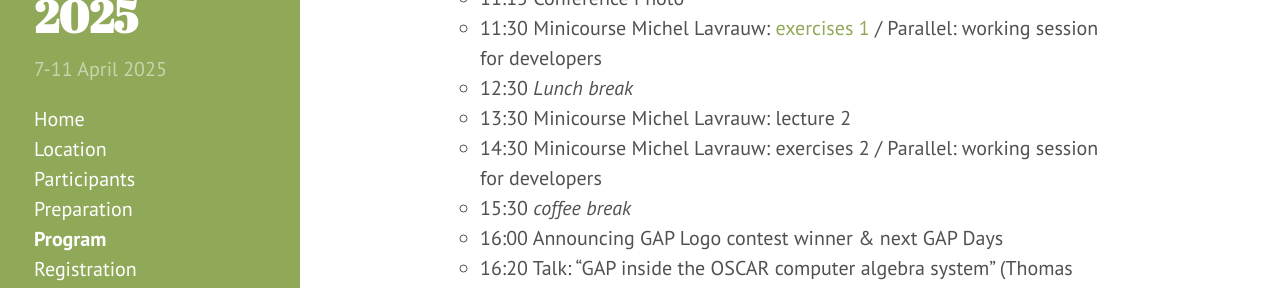
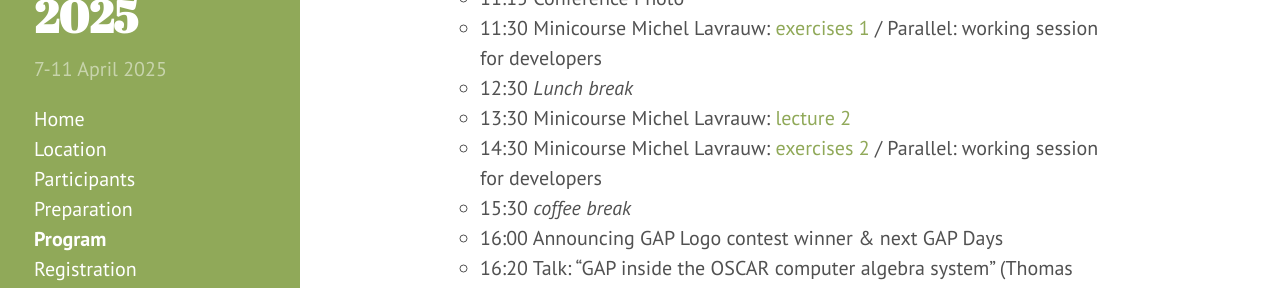
Before and after one commit to gapdays/gapdays2025-spring, a Jekyll site: the page built from program.md, in a window 1280 px wide and 900 px high, scrolled down 3017 px. Shown: the part 155-443 px from the top of the window. Built offline with Jekyll 4.4.1, drawn with Linux system fonts in a browser that asks for light colours; part of the change alters nothing that is shown.

```diff
--- a/program.md
+++ b/program.md
@@ -99,8 +99,8 @@ The schedule is subject to further changes.
   - 11:15 Conference Photo
   - 11:30 Minicourse Michel Lavrauw: [exercises 1](https://mlavrauw.github.io/1_exercises_ML.pdf) / Parallel: working session for developers
   - 12:30 *Lunch break*
-  - 13:30 Minicourse Michel Lavrauw: lecture 2
-  - 14:30 Minicourse Michel Lavrauw: exercises 2 / Parallel: working session for developers
+  - 13:30 Minicourse Michel Lavrauw: [lecture 2](https://mlavrauw.github.io/2_lecture_ML.pdf)
+  - 14:30 Minicourse Michel Lavrauw: [exercises 2](https://mlavrauw.github.io/2_exercises_ML.pdf) / Parallel: working session for developers
   - 15:30 *coffee break*
   - 16:00 Announcing GAP Logo contest winner & next GAP Days
   - 16:20 Talk: "GAP inside the OSCAR computer algebra system" (Thomas Breuer)
```
